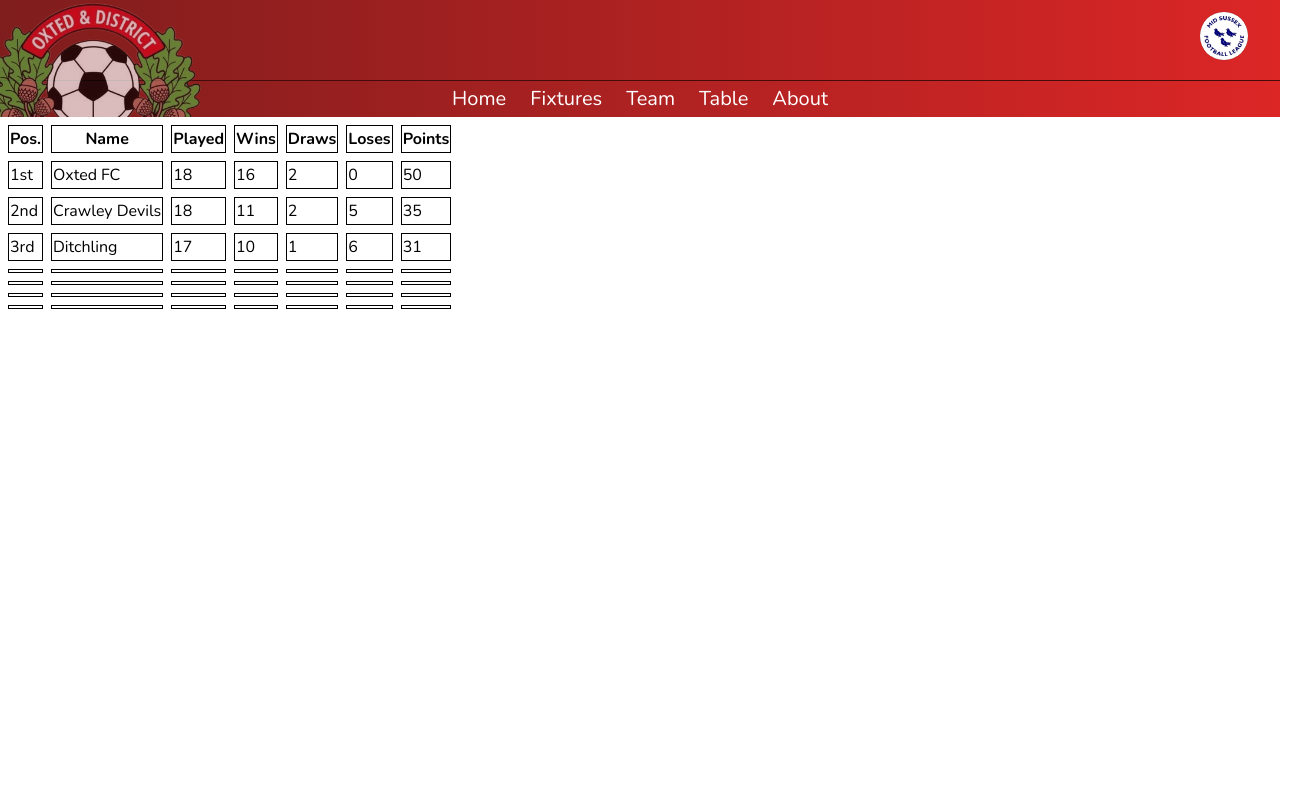
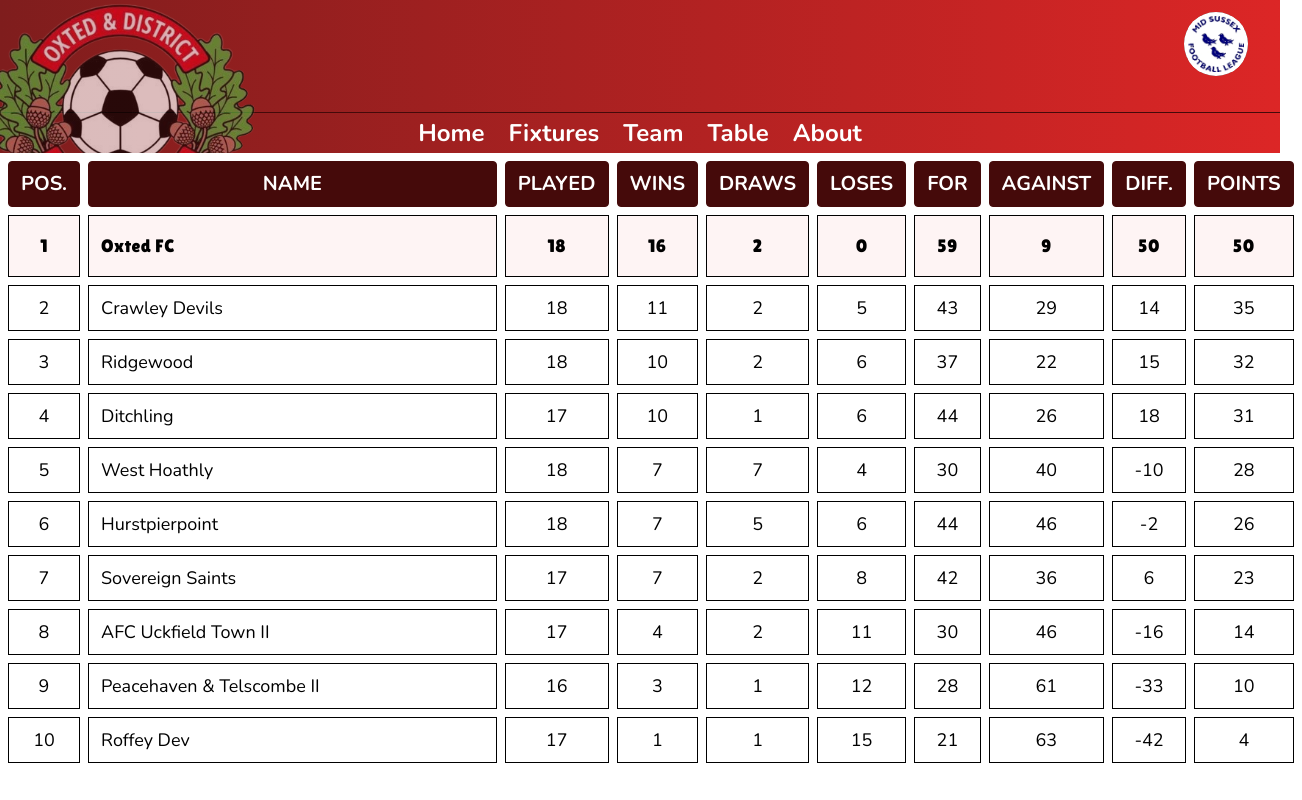
Before and after one commit to GlennVockings/new_website, a React (Create React App) app in the folder client/: page /table in a window 1280 px wide. Shown: the whole page, 1302 px wide, since content can reach past the window. Built offline with nearby package versions, Linux system fonts and the light colour scheme.

Commit message:
added table

```diff
--- a/client/src/components/Header.js
+++ b/client/src/components/Header.js
@@ -2,9 +2,9 @@ import { Navigation } from "./Navigation";
 
 export const Header = () => {
   return (
-    <div className="bg-gradient-to-r relative pt-20 overflow-hidden from-secondary to-primary">
+    <div className="bg-gradient-to-r relative pt-28 overflow-hidden from-secondary to-primary">
       <img
-        className="absolute h-48 top-0 -left-4 opacity-70"
+        className="absolute h-60 top-0 -left-4 opacity-70"
         src="/assets/images/oxted-fc.png"
         alt="Oxted FC Logo"
       />
--- /dev/null
+++ b/client/src/components/TableRow.js
@@ -0,0 +1,16 @@
+export const TableRow = ({ position, entry, cssClass }) => {
+  return (
+    <tr className={`${cssClass}`}>
+      <td>{position}</td>
+      <td className="name">{entry.name}</td>
+      <td>{entry.played}</td>
+      <td>{entry.wins}</td>
+      <td>{entry.draws}</td>
+      <td>{entry.loses}</td>
+      <td>{entry.for}</td>
+      <td>{entry.against}</td>
+      <td>{entry.difference}</td>
+      <td>{entry.points}</td>
+    </tr>
+  );
+};
--- a/client/src/dummyData.js
+++ b/client/src/dummyData.js
@@ -1,103 +1,186 @@
 export const dummyData = [
   {
-    "home": "Oxted FC",
-    "away": "Crawley Devils",
-    "date": "11 Feb 2023 14:00",
-    "result": {
-      "home": 5,
-      "away": 1
+    home: "Oxted FC",
+    away: "Crawley Devils",
+    date: "11 Feb 2023 14:00",
+    result: {
+      home: 5,
+      away: 1,
     },
-    "highlights": [
+    highlights: [
       {
-        "team": "Oxted FC",
-        "name": "Mason Walker",
-        "event": "goal",
-        "time": "8"
+        team: "Oxted FC",
+        name: "Mason Walker",
+        event: "goal",
+        time: "8",
       },
       {
-        "team": "Oxted FC",
-        "name": "Jake Dadgson",
-        "event": "goal",
-        "time": "24"
+        team: "Oxted FC",
+        name: "Jake Dadgson",
+        event: "goal",
+        time: "24",
       },
       {
-        "team": "Oxted FC",
-        "name": "Buster Hoy",
-        "event": "goal",
-        "time": "30"
+        team: "Oxted FC",
+        name: "Buster Hoy",
+        event: "goal",
+        time: "30",
       },
       {
-        "team": "Oxted FC",
-        "name": "Aaron Crittall",
-        "event": "yellow card",
-        "time": "31"
+        team: "Oxted FC",
+        name: "Aaron Crittall",
+        event: "yellow card",
+        time: "31",
       },
       {
-        "team": "Crawley Devils",
-        "name": "Harri Nourse",
-        "event": "goal",
-        "time": "54"
+        team: "Crawley Devils",
+        name: "Harri Nourse",
+        event: "goal",
+        time: "54",
       },
       {
-        "team": "Oxted FC",
-        "name": "Jake Dadgson",
-        "event": "goal",
-        "time": "58"
+        team: "Oxted FC",
+        name: "Jake Dadgson",
+        event: "goal",
+        time: "58",
       },
       {
-        "team": "Oxted FC",
-        "name": "Roman Kostka",
-        "event": "goal",
-        "time": "84"
-      }
-    ]
+        team: "Oxted FC",
+        name: "Roman Kostka",
+        event: "goal",
+        time: "84",
+      },
+    ],
   },
   {
-    "home": "Sovereign Saints",
-    "away": "Oxted FC",
-    "date": "25 Feb 2023 13:30",
-    "result": {
-      "home": 5,
-      "away": 0
+    home: "Sovereign Saints",
+    away: "Oxted FC",
+    date: "25 Feb 2023 13:30",
+    result: {
+      home: 5,
+      away: 0,
     },
-    "highlights": [
+    highlights: [
       {
-        "team": "Oxted FC",
-        "name": "Buster Hoy",
-        "event": "goal",
-        "time": "8"
+        team: "Oxted FC",
+        name: "Buster Hoy",
+        event: "goal",
+        time: "8",
       },
       {
-        "team": "Oxted FC",
-        "name": "Jake Dadgson",
-        "event": "goal",
-        "time": "24"
+        team: "Oxted FC",
+        name: "Jake Dadgson",
+        event: "goal",
+        time: "24",
       },
       {
-        "team": "Oxted FC",
-        "name": "Buster Hoy",
-        "event": "goal",
-        "time": "30"
+        team: "Oxted FC",
+        name: "Buster Hoy",
+        event: "goal",
+        time: "30",
       },
       {
-        "team": "Oxted FC",
-        "name": "Spencer Clements",
-        "event": "goal",
-        "time": "58"
+        team: "Oxted FC",
+        name: "Spencer Clements",
+        event: "goal",
+        time: "58",
       },
       {
-        "team": "Oxted FC",
-        "name": "Samuel Armitage",
-        "event": "goal",
-        "time": "84"
-      }
-    ]
+        team: "Oxted FC",
+        name: "Samuel Armitage",
+        event: "goal",
+        time: "84",
+      },
+    ],
   },
   {
-    "home": "Oxted FC",
-    "away": "West Hoathly",
-    "date": "13 Apr 2023 00:30",
-    "result": {},
-    "highlights": null
-  }
-]
+    home: "Oxted FC",
+    away: "West Hoathly",
+    date: "13 Apr 2023 00:30",
+    result: {},
+    highlights: null,
+  },
+];
+
+export const table = [
+  {
+    name: "Oxted FC",
+    wins: 16,
+    loses: 0,
+    draws: 2,
+    for: 59,
+    against: 9,
+  },
+  {
+    name: "Crawley Devils",
+    wins: 11,
+    loses: 5,
+    draws: 2,
+    for: 43,
+    against: 29,
+  },
+  {
+    name: "Ridgewood",
+    wins: 10,
+    loses: 6,
+    draws: 2,
+    for: 37,
+    against: 22,
+  },
+  {
+    name: "Ditchling",
+    wins: 10,
+    loses: 6,
+    draws: 1,
+    for: 44,
+    against: 26,
+  },
+  {
+    name: "Hurstpierpoint",
+    wins: 7,
+    loses: 6,
+    draws: 5,
+    for: 44,
+    against: 46,
+  },
+  {
+    name: "West Hoathly",
+    wins: 7,
+    loses: 4,
+    draws: 7,
+    for: 30,
+    against: 40,
+  },
+  {
+    name: "Sovereign Saints",
+    wins: 7,
+    loses: 8,
+    draws: 2,
+    for: 42,
+    against: 36,
+  },
+  {
+    name: "AFC Uckfield Town II",
+    wins: 4,
+    loses: 11,
+    draws: 2,
+    for: 30,
+    against: 46,
+  },
+  {
+    name: "Peacehaven & Telscombe II",
+    wins: 3,
+    loses: 12,
+    draws: 1,
+    for: 28,
+    against: 61,
+  },
+  {
+    name: "Roffey Dev",
+    wins: 1,
+    loses: 15,
+    draws: 1,
+    for: 21,
+    against: 63,
+  },
+];
--- a/client/src/helpers/helper-funcs.js
+++ b/client/src/helpers/helper-funcs.js
@@ -1,29 +1,43 @@
 const DATEOPTIONS = {
-  dateStyle: 'medium'
+  dateStyle: "medium",
 };
 const TIMEOPTIONS = {
-  timeStyle: 'short'
+  timeStyle: "short",
 };
 
 export const convertDate = (date) => {
   const d = new Date(date);
 
-  return `${ d.toLocaleDateString( "en-GB", DATEOPTIONS ) } ${ d.toLocaleTimeString( "en-GB", TIMEOPTIONS ) }`
-}
+  return `${d.toLocaleDateString("en-GB", DATEOPTIONS)} ${d.toLocaleTimeString(
+    "en-GB",
+    TIMEOPTIONS
+  )}`;
+};
 
-export const getStatus = ( fixture ) => {
+export const getStatus = (fixture) => {
   const date = new Date();
-  const matchTime = new Date( fixture.date );
+  const matchTime = new Date(fixture.date);
 
-  console.log( date.toLocaleDateString("en-GB", DATEOPTIONS) )
-  console.log( matchTime.toLocaleDateString("en-GB", DATEOPTIONS) )
+  console.log(date.toLocaleDateString("en-GB", DATEOPTIONS));
+  console.log(matchTime.toLocaleDateString("en-GB", DATEOPTIONS));
 
-  if ( date.toLocaleDateString("en-GB", DATEOPTIONS) === matchTime.toDateString("en-GB", DATEOPTIONS) ) {
-    console.log( "test" )
+  if (
+    date.toLocaleDateString("en-GB", DATEOPTIONS) ===
+    matchTime.toDateString("en-GB", DATEOPTIONS)
+  ) {
+    console.log("test");
   }
 
+  if (fixture.hightlights !== null) {
+    return "Completed";
+  }
+};
 
-  if ( fixture.hightlights !== null ) {
-    return 'Completed'
-  }
-}
+export const calculatesTableData = (table) => {
+  table.forEach((entry) => {
+    entry.points = entry.wins * 3 + entry.draws;
+    entry.difference = entry.for - entry.against;
+    entry.played = entry.wins + entry.loses + entry.draws;
+  });
+  return table;
+};
--- a/client/src/index.css
+++ b/client/src/index.css
@@ -58,7 +58,7 @@
   }
 
   .nav {
-    @apply text-white text-xl;
+    @apply text-white text-2xl font-bold;
   }
 
   .nav ul {
@@ -78,11 +78,11 @@
   }
 
   .mid-sussex-container {
-    @apply flex items-center bg-tertiary rounded-full h-12 w-12 transition-width duration-700;
+    @apply flex items-center bg-tertiary rounded-full h-16 w-16 transition-width duration-700;
   }
 
   .mid-sussex .image {
-    @apply p-1 bg-white rounded-full overflow-hidden w-12;
+    @apply p-1 bg-white rounded-full overflow-hidden w-16;
   }
 
   .mid-sussex .text {
@@ -130,14 +130,22 @@
   }
 
   .league-table {
-    @apply table-auto border-separate border-spacing-2;
+    @apply table-auto border-separate border-spacing-2 mx-auto overflow-auto;
   }
 
   .league-table th {
-    @apply border;
+    @apply border py-2 px-3 rounded bg-tertiary text-white border-tertiary text-xl font-sans uppercase;
   }
 
   .league-table td {
-    @apply border;
+    @apply border py-2 px-3 text-center text-lg whitespace-nowrap;
+  }
+
+  .league-table .name {
+    @apply text-left pr-44;
+  }
+
+  .league-table .home td {
+    @apply bg-primary/5 py-4 font-cursive tracking-wide;
   }
 }
--- a/client/src/pages/Table.js
+++ b/client/src/pages/Table.js
@@ -1,4 +1,11 @@
+import { TableRow } from "../components/TableRow";
+import { table } from "../dummyData";
+import { calculatesTableData } from "../helpers/helper-funcs";
+
 export const Table = () => {
+  const leagueTable = calculatesTableData(table);
+  leagueTable.sort((a, b) => b.points - a.points);
+
   return (
     <div className="container mx-auto">
       <table className="league-table">
@@ -10,115 +17,23 @@ export const Table = () => {
             <th>Wins</th>
             <th>Draws</th>
             <th>Loses</th>
+            <th>For</th>
+            <th>Against</th>
+            <th>Diff.</th>
             <th>Points</th>
           </tr>
         </thead>
         <tbody>
-          <tr>
-            <td>
-              <p className="ordinal">1st</p>
-            </td>
-            <td>
-              <p>Oxted FC</p>
-            </td>
-            <td>
-              <p>18</p>
-            </td>
-            <td>
-              <p>16</p>
-            </td>
-            <td>
-              <p>2</p>
-            </td>
-            <td>
-              <p>0</p>
-            </td>
-            <td>
-              <p>50</p>
-            </td>
-          </tr>
-          <tr>
-            <td>
-              <p className="ordinal">2nd</p>
-            </td>
-            <td>
-              <p>Crawley Devils</p>
-            </td>
-            <td>
-              <p>18</p>
-            </td>
-            <td>
-              <p>11</p>
-            </td>
-            <td>
-              <p>2</p>
-            </td>
-            <td>
-              <p>5</p>
-            </td>
-            <td>
-              <p>35</p>
-            </td>
-          </tr>
-          <tr>
-            <td>
-              <p className="ordinal">3rd</p>
-            </td>
-            <td>
-              <p>Ditchling</p>
-            </td>
-            <td>
-              <p>17</p>
-            </td>
-            <td>
-              <p>10</p>
-            </td>
-            <td>
-              <p>1</p>
-            </td>
-            <td>
-              <p>6</p>
-            </td>
-            <td>
-              <p>31</p>
-            </td>
-          </tr>
-          <tr>
-            <td></td>
-            <td></td>
-            <td></td>
-            <td></td>
-            <td></td>
-            <td></td>
-            <td></td>
-          </tr>
-          <tr>
-            <td></td>
-            <td></td>
-            <td></td>
-            <td></td>
-            <td></td>
-            <td></td>
-            <td></td>
-          </tr>
-          <tr>
-            <td></td>
-            <td></td>
-            <td></td>
-            <td></td>
-            <td></td>
-            <td></td>
-            <td></td>
-          </tr>
-          <tr>
-            <td></td>
-            <td></td>
-            <td></td>
-            <td></td>
-            <td></td>
-            <td></td>
-            <td></td>
-          </tr>
+          {leagueTable &&
+            leagueTable.map((entry, index) => {
+              return (
+                <TableRow
+                  position={index + 1}
+                  entry={entry}
+                  cssClass={entry.name === "Oxted FC" ? "home" : ""}
+                />
+              );
+            })}
         </tbody>
       </table>
     </div>
```
Also changed, not shown: client/src/components/Player.js (added, +26 -0 lines).
